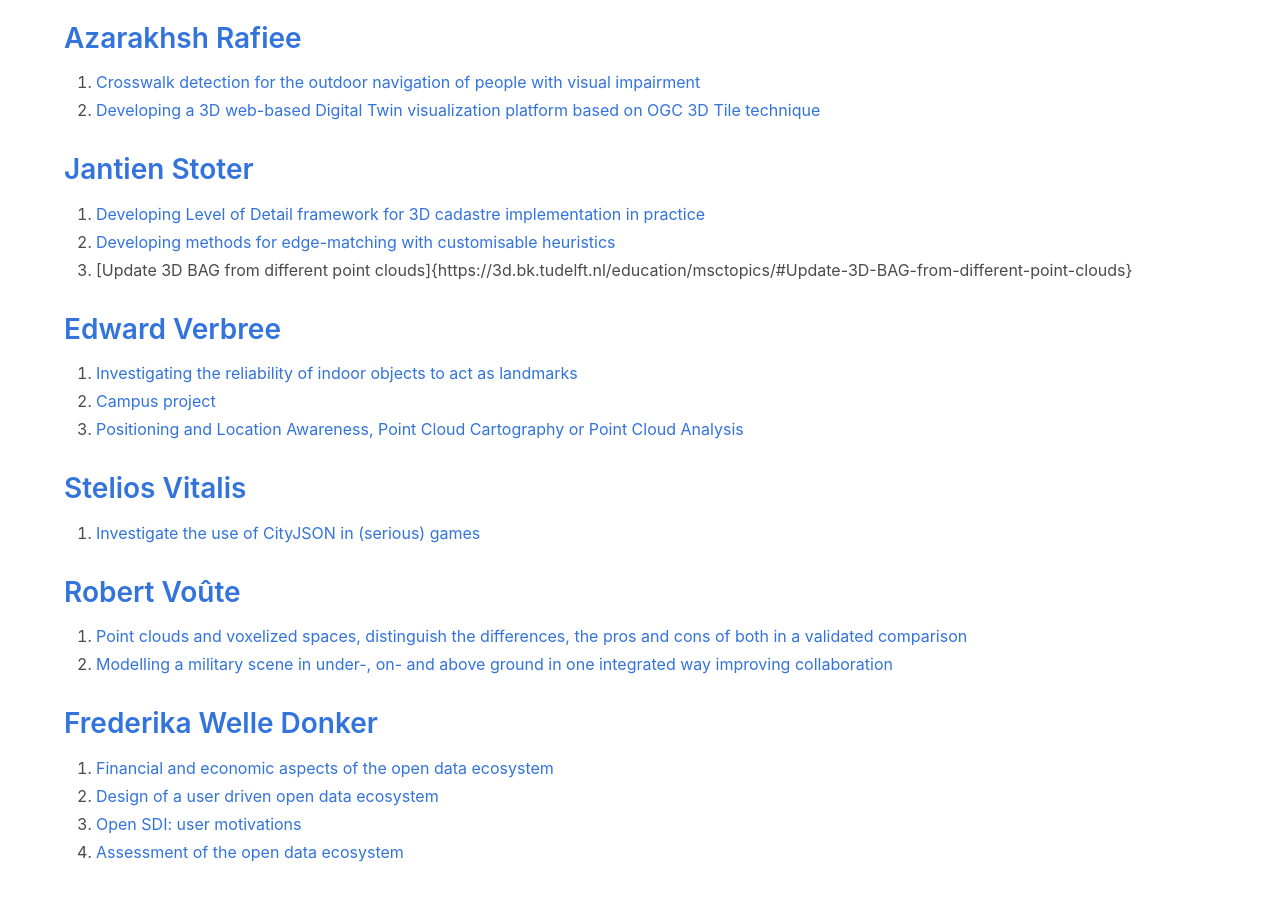
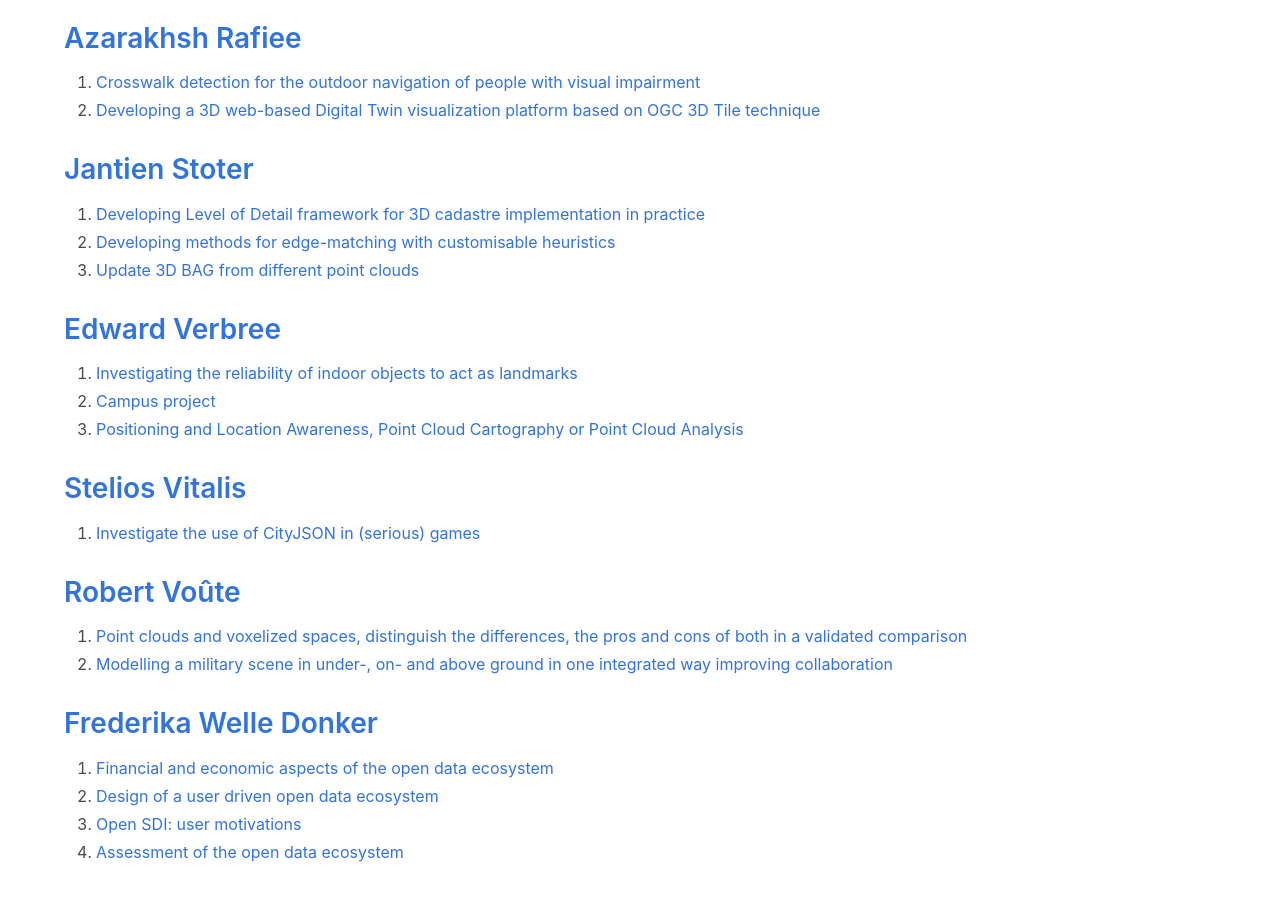
Before and after one commit to tudelft3d/geo2020, a Jekyll site: the page built from potentialtopics/index.md, in a window 1280 px wide and 900 px high, scrolled down 3595 px. Built offline with Jekyll 4.4.1, drawn with Linux system fonts in a browser that asks for light colours; nearby versions of some CDN libraries.

Commit message:
added 3D BAG updates

```diff
--- a/potentialtopics/index.md
+++ b/potentialtopics/index.md
@@ -139,7 +139,7 @@
 ## [Jantien Stoter](https://3d.bk.tudelft.nl/jstoter/)
 1. [Developing Level of Detail framework for 3D cadastre implementation in practice](https://3d.bk.tudelft.nl/education/msctopics/#3d-cadastre)
 2. [Developing methods for edge-matching with customisable heuristics](https://3d.bk.tudelft.nl/education/msctopics/#developing-methods-for-edge-matching-with-customisable-heuristics-geometric-topological-and-semantic)
-3. [Update 3D BAG from different point clouds]{https://3d.bk.tudelft.nl/education/msctopics/#Update-3D-BAG-from-different-point-clouds}
+3. [Update 3D BAG from different point clouds](https://3d.bk.tudelft.nl/education/msctopics/#Update-3D-BAG-from-different-point-clouds)
 
 <!-- 2. [Reconstructing a 3D road network for the whole Netherlands (for the National Road Data set (NWB))](https://nationaalwegenbestand.nl/nieuws/hoogte-informatie-toegevoegd-aan-nwb-voor-omgevingswet) [with NWB] -->
 
```
